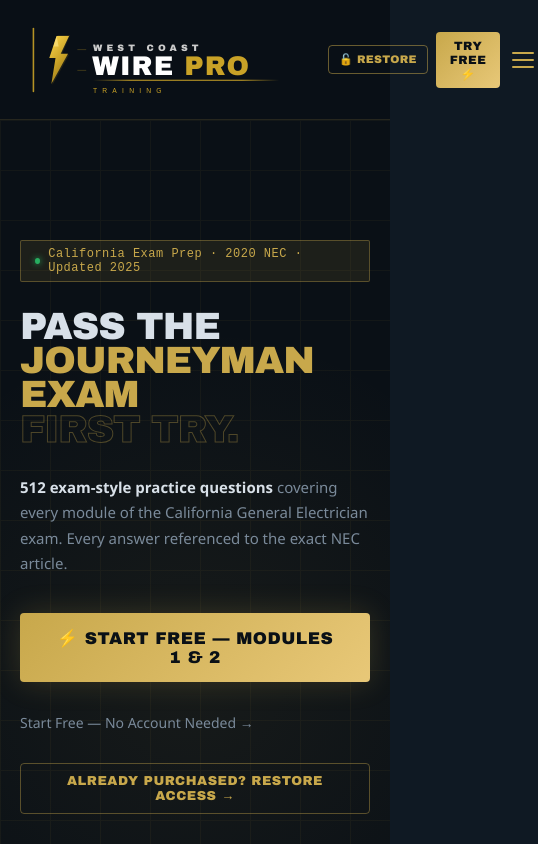
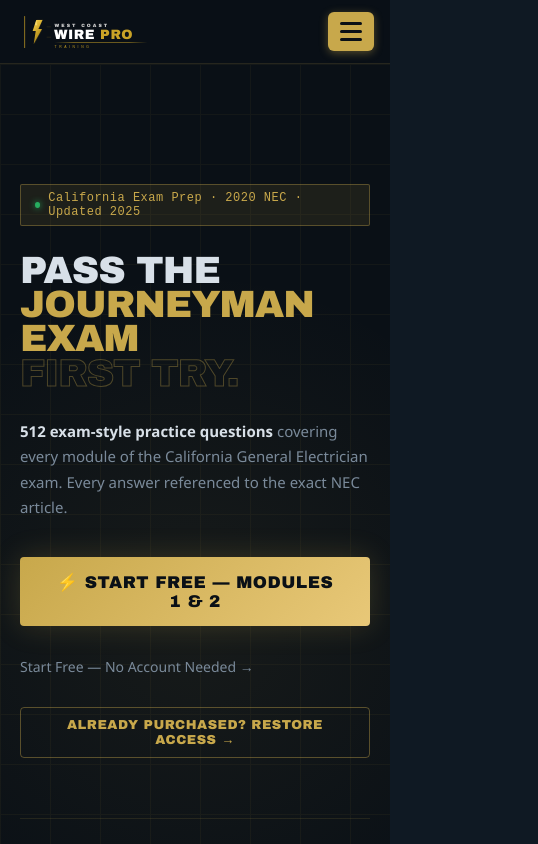
Before and after one commit to WestCpastWirePro/west-coast-wire-pro, a React (Vite) app: page / in a window 390 px wide. Shown: the top 844 px of the page, 538 px wide, since content can reach past the window. Built offline with nearby package versions, Linux system fonts and the light colour scheme.

Commit message:
Mobile nav - hamburger only in top bar, buttons in drawer

```diff
--- a/src/GlobalNav.jsx
+++ b/src/GlobalNav.jsx
@@ -34,11 +34,11 @@ export default function GlobalNav({ onHome, onNavigate, onLaunchApp }) {
         .gn-menu-item:hover { color: #c8a84b !important; background: rgba(200,168,75,0.07) !important; }
       `}</style>
 
-      <nav style={{position:'sticky',top:0,zIndex:500,display:'flex',alignItems:'center',justifyContent:'space-between',padding:'0 clamp(16px,4vw,40px)',background:'rgba(10,16,22,0.97)',backdropFilter:'blur(12px)',borderBottom:'1px solid rgba(200,168,75,0.15)',height:'120px'}}>
+      <nav style={{position:'sticky',top:0,zIndex:500,display:'flex',alignItems:'center',justifyContent:'space-between',padding:'0 clamp(12px,4vw,40px)',background:'rgba(10,16,22,0.97)',backdropFilter:'blur(12px)',borderBottom:'1px solid rgba(200,168,75,0.15)',height:'clamp(64px,12vw,120px)'}}>
 
         {/* LOGO */}
         <button onClick={goHome} style={{display:'flex',alignItems:'center',background:'none',border:'none',cursor:'pointer',padding:0,flexShrink:0}}>
-          <svg xmlns="http://www.w3.org/2000/svg" viewBox="0 0 600 200" style={{height:'104px',width:'auto'}}>
+          <svg xmlns="http://www.w3.org/2000/svg" viewBox="0 0 600 200" style={{height:'clamp(52px,10vw,104px)',width:'auto'}}>
             <defs>
               <linearGradient id="gnbolt" x1="0%" y1="0%" x2="50%" y2="100%">
                 <stop offset="0%" style={{stopColor:'#FFD84D'}}/>
@@ -110,27 +110,33 @@ export default function GlobalNav({ onHome, onNavigate, onLaunchApp }) {
           </button>
         </div>
 
-        {/* MOBILE HAMBURGER */}
-        <div className="gn-hamburger" ref={menuRef} style={{alignItems:'center',gap:'8px'}}>
-          <button onClick={() => { onNavigate && onNavigate('redeem'); setMenuOpen(false) }} style={{background:'none',border:'1px solid rgba(200,168,75,0.5)',color:'#c8a84b',fontFamily:"'Arial Black',Arial,sans-serif",fontWeight:'700',fontSize:'11px',padding:'7px 10px',borderRadius:'4px',cursor:'pointer',textTransform:'uppercase',letterSpacing:'0.3px',whiteSpace:'nowrap'}}>
-            🔓 Restore
-          </button>
-          {onLaunchApp && (
-            <button onClick={onLaunchApp} style={{background:'linear-gradient(135deg,#c8a84b,#e8c878)',color:'#0a1016',fontFamily:"'Arial Black',Arial,sans-serif",fontWeight:'900',fontSize:'12px',padding:'7px 14px',borderRadius:'4px',border:'none',cursor:'pointer',textTransform:'uppercase',letterSpacing:'0.5px'}}>
-              Try Free ⚡
-            </button>
-          )}
-          <button onClick={e=>{e.stopPropagation();setMenuOpen(o=>!o)}} style={{background:'none',border:'none',cursor:'pointer',padding:'4px',display:'flex',flexDirection:'column',gap:'5px'}} aria-label="Menu">
-            <span style={{display:'block',width:'22px',height:'2px',background:'#c8a84b',borderRadius:'2px',transition:'all 0.25s',transform:menuOpen?'rotate(45deg) translate(5px,5px)':'none'}}/>
-            <span style={{display:'block',width:'22px',height:'2px',background:'#c8a84b',borderRadius:'2px',transition:'all 0.25s',opacity:menuOpen?0:1}}/>
-            <span style={{display:'block',width:'22px',height:'2px',background:'#c8a84b',borderRadius:'2px',transition:'all 0.25s',transform:menuOpen?'rotate(-45deg) translate(5px,-5px)':'none'}}/>
+        {/* MOBILE — just the hamburger button, clean and simple */}
+        <div className="gn-hamburger" ref={menuRef} style={{alignItems:'center'}}>
+          <button onClick={e=>{e.stopPropagation();setMenuOpen(o=>!o)}} style={{background:'#c8a84b',border:'none',cursor:'pointer',padding:'10px 12px',borderRadius:'6px',display:'flex',flexDirection:'column',gap:'5px',flexShrink:0,boxShadow:'0 2px 8px rgba(200,168,75,0.4)'}} aria-label="Menu">
+            <span style={{display:'block',width:'22px',height:'3px',background:'#0a1016',borderRadius:'2px',transition:'all 0.25s',transform:menuOpen?'rotate(45deg) translate(5px,6px)':'none'}}/>
+            <span style={{display:'block',width:'22px',height:'3px',background:'#0a1016',borderRadius:'2px',transition:'all 0.25s',opacity:menuOpen?0:1}}/>
+            <span style={{display:'block',width:'22px',height:'3px',background:'#0a1016',borderRadius:'2px',transition:'all 0.25s',transform:menuOpen?'rotate(-45deg) translate(5px,-6px)':'none'}}/>
           </button>
         </div>
       </nav>
 
       {/* MOBILE DRAWER */}
       {menuOpen && (
-        <div style={{position:'fixed',top:'120px',left:0,right:0,zIndex:499,background:'#0d1520',borderBottom:'2px solid #c8a84b',boxShadow:'0 8px 32px rgba(0,0,0,0.7)',maxHeight:'calc(100vh - 120px)',overflowY:'auto'}} onClick={e=>e.stopPropagation()}>
+        <div style={{position:'fixed',top:'clamp(64px,12vw,120px)',left:0,right:0,zIndex:499,background:'#0d1520',borderBottom:'2px solid #c8a84b',boxShadow:'0 8px 32px rgba(0,0,0,0.7)',maxHeight:'calc(100vh - clamp(64px,12vw,120px))',overflowY:'auto'}} onClick={e=>e.stopPropagation()}>
+
+          {/* Action buttons at TOP of drawer */}
+          <div style={{padding:'16px 20px 0', display:'flex', flexDirection:'column', gap:'10px'}}>
+            <button onClick={()=>{onNavigate && onNavigate('redeem');setMenuOpen(false)}} style={{background:'none',border:'2px solid #c8a84b',color:'#c8a84b',fontFamily:"'Arial Black',Arial,sans-serif",fontWeight:'900',fontSize:'14px',padding:'13px',borderRadius:'6px',cursor:'pointer',textTransform:'uppercase',width:'100%',letterSpacing:'0.5px'}}>
+              🔓 Already Paid? Restore Access
+            </button>
+            {onLaunchApp && (
+              <button onClick={()=>{onLaunchApp();setMenuOpen(false)}} style={{background:'linear-gradient(135deg,#c8a84b,#e8c878)',color:'#0a1016',fontFamily:"'Arial Black',Arial,sans-serif",fontWeight:'900',fontSize:'14px',padding:'13px',borderRadius:'6px',border:'none',cursor:'pointer',textTransform:'uppercase',width:'100%'}}>
+                ⚡ Start Studying Free
+              </button>
+            )}
+          </div>
+          <div style={{height:'1px',background:'rgba(200,168,75,0.2)',margin:'16px 20px 4px'}}/>
+
           <MobileSection title="⚡ Study App" items={[
             ['Start Studying — Free','landing'],['Start Free — No Account Needed','landing'],
             ['Am I Ready? Diagnostic','diagnostic'],['Full Exam Simulator','simulator'],
@@ -149,20 +155,7 @@ export default function GlobalNav({ onHome, onNavigate, onLaunchApp }) {
             ['About','about'],['Reviews & Testimonials','testimonials'],
             ['FAQ','faq'],['Contact & Support','contact'],
           ]} onNav={nav}/>
-          {onLaunchApp && (
-            <div style={{padding:'16px 20px 8px'}}>
-              <button onClick={()=>{onNavigate && onNavigate('redeem');setMenuOpen(false)}} style={{background:'none',border:'2px solid #c8a84b',color:'#c8a84b',fontFamily:"'Arial Black',Arial,sans-serif",fontWeight:'900',fontSize:'14px',padding:'13px',borderRadius:'6px',cursor:'pointer',textTransform:'uppercase',width:'100%',letterSpacing:'0.5px'}}>
-                🔓 Already Paid? Restore Access
-              </button>
-            </div>
-          )}
-          {onLaunchApp && (
-            <div style={{padding:'4px 20px 16px'}}>
-              <button onClick={()=>{onLaunchApp();setMenuOpen(false)}} style={{background:'linear-gradient(135deg,#c8a84b,#e8c878)',color:'#0a1016',fontFamily:"'Arial Black',Arial,sans-serif",fontWeight:'900',fontSize:'15px',padding:'14px',borderRadius:'6px',border:'none',cursor:'pointer',textTransform:'uppercase',width:'100%'}}>
-                ⚡ Start Studying Free
-              </button>
-            </div>
-          )}
+          <div style={{height:'16px'}}/>
         </div>
       )}
     </>
```
